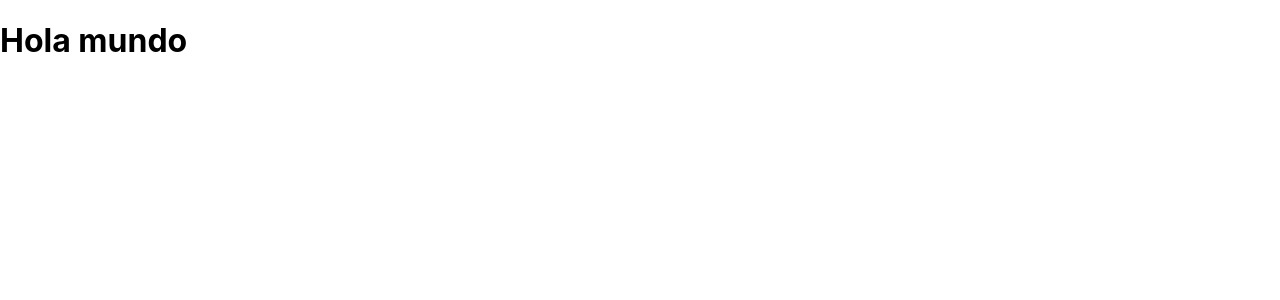
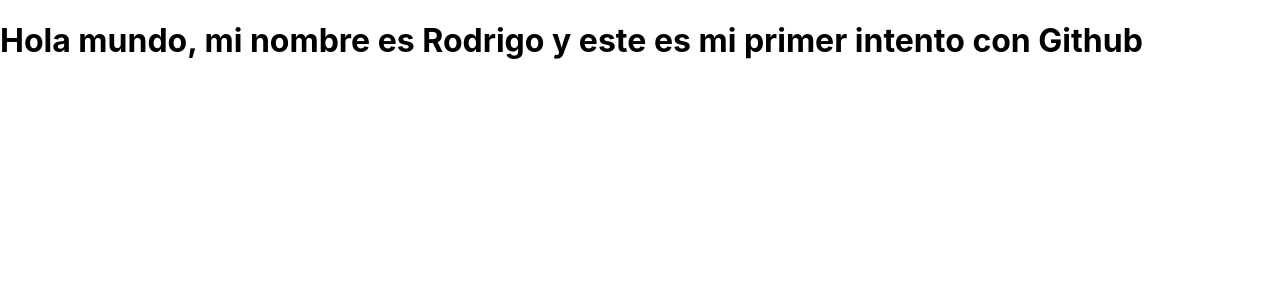
Before and after one commit to RodrigoG2000/CIE_project, a React (Create React App) app in the folder cie-project-reactjs/: page / in a window 1280 px wide. Shown: the top 300 px of the page. Built offline with nearby package versions, Linux system fonts and the light colour scheme.

Commit message:
Update App.js
Agregamos el nombre

```diff
--- a/cie-project-reactjs/src/App.js
+++ b/cie-project-reactjs/src/App.js
@@ -3,7 +3,7 @@
 
 function App() {
   return (
-   <h1>Hola mundo</h1>
+   <h1>Hola mundo, mi nombre es Rodrigo y este es mi primer intento con Github</h1>
   );
 }
 
```
